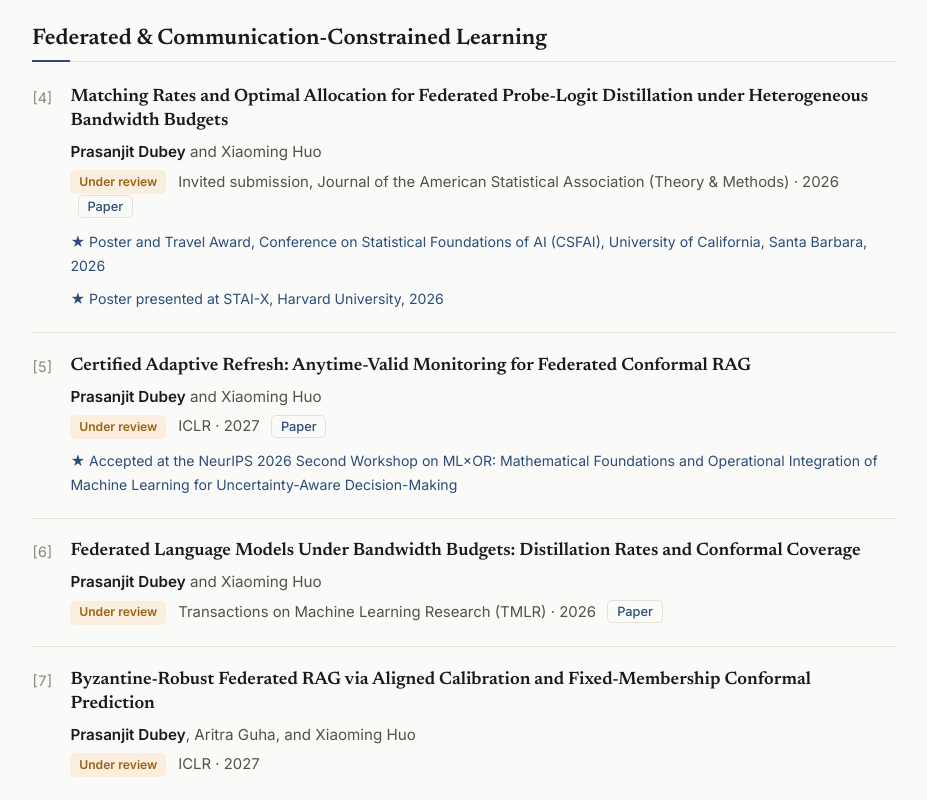
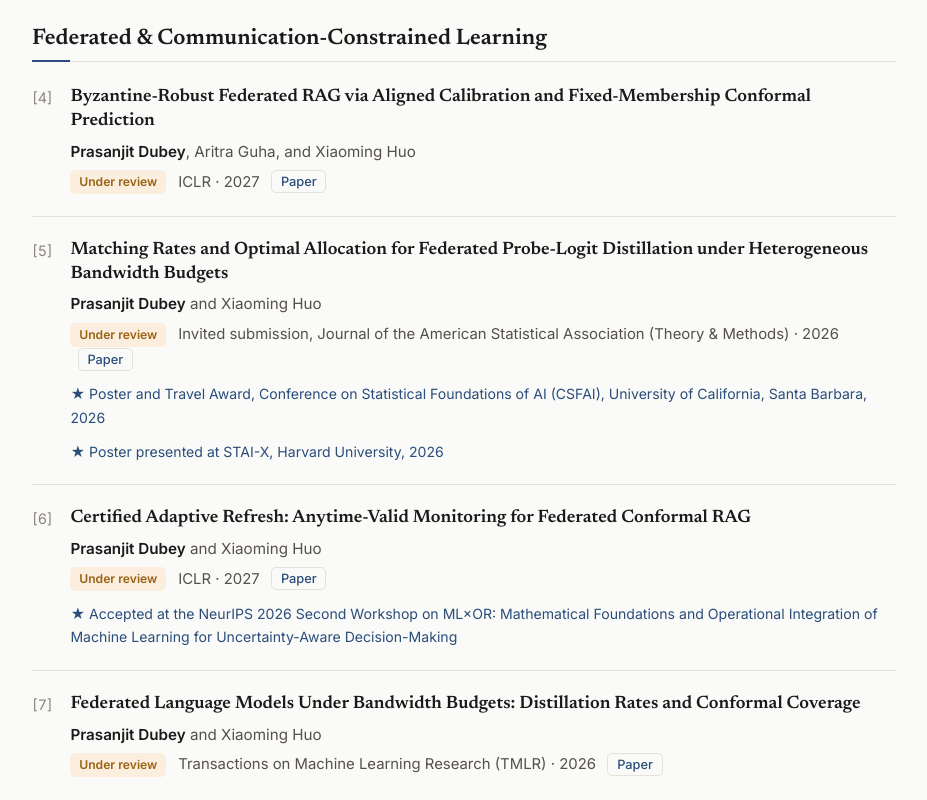
Before and after one commit to pdubey96/pdubey96.github.io, a plain HTML site: page publications.html in a window 1280 px wide. Shown: the part 940-1740 px from the top of the page, without its empty margins (176-1103 px from the left). Drawn offline with Linux system fonts and the light colour scheme.

Commit message:
Link the Byzantine-Robust Federated RAG paper (arXiv 2609.33037)
The paper is now on arXiv. Its title links there in the CV, and the site
gets a Paper link; it now leads the Federated group, which runs newest
first by arXiv date.

Co-Authored-By: Claude Opus 5.5 <noreply@anthropic.com>

```diff
--- a/publications.html
+++ b/publications.html
@@ -119,6 +119,13 @@
         <ol class="pub-list">
           <li class="pub">
             <div class="pub-body">
+              <h3 class="pub-title">Byzantine-Robust Federated RAG via Aligned Calibration and Fixed-Membership Conformal Prediction</h3>
+              <p class="pub-authors"><span class="me">Prasanjit Dubey</span>, Aritra Guha, and Xiaoming Huo</p>
+              <p class="pub-venue"><span class="badge badge-review">Under review</span> ICLR · 2027 <a class="pub-link" href="https://arxiv.org/abs/2609.33037" target="_blank" rel="noopener">Paper</a></p>
+            </div>
+          </li>
+          <li class="pub">
+            <div class="pub-body">
               <h3 class="pub-title">Matching Rates and Optimal Allocation for Federated Probe-Logit Distillation under Heterogeneous Bandwidth Budgets</h3>
               <p class="pub-authors"><span class="me">Prasanjit Dubey</span> and Xiaoming Huo</p>
               <p class="pub-venue"><span class="badge badge-review">Under review</span> Invited submission, Journal of the American Statistical Association (Theory &amp; Methods) · 2026 <a class="pub-link" href="https://arxiv.org/abs/2605.29642" target="_blank" rel="noopener">Paper</a></p>
@@ -139,13 +146,6 @@
               <h3 class="pub-title">Federated Language Models Under Bandwidth Budgets: Distillation Rates and Conformal Coverage</h3>
               <p class="pub-authors"><span class="me">Prasanjit Dubey</span> and Xiaoming Huo</p>
               <p class="pub-venue"><span class="badge badge-review">Under review</span> Transactions on Machine Learning Research (TMLR) · 2026 <a class="pub-link" href="https://arxiv.org/abs/2605.09986" target="_blank" rel="noopener">Paper</a></p>
-            </div>
-          </li>
-          <li class="pub">
-            <div class="pub-body">
-              <h3 class="pub-title">Byzantine-Robust Federated RAG via Aligned Calibration and Fixed-Membership Conformal Prediction</h3>
-              <p class="pub-authors"><span class="me">Prasanjit Dubey</span>, Aritra Guha, and Xiaoming Huo</p>
-              <p class="pub-venue"><span class="badge badge-review">Under review</span> ICLR · 2027</p>
             </div>
           </li>
         </ol>
```
Also changed, not shown: research.html (+1 -1 lines), 2 other files.
